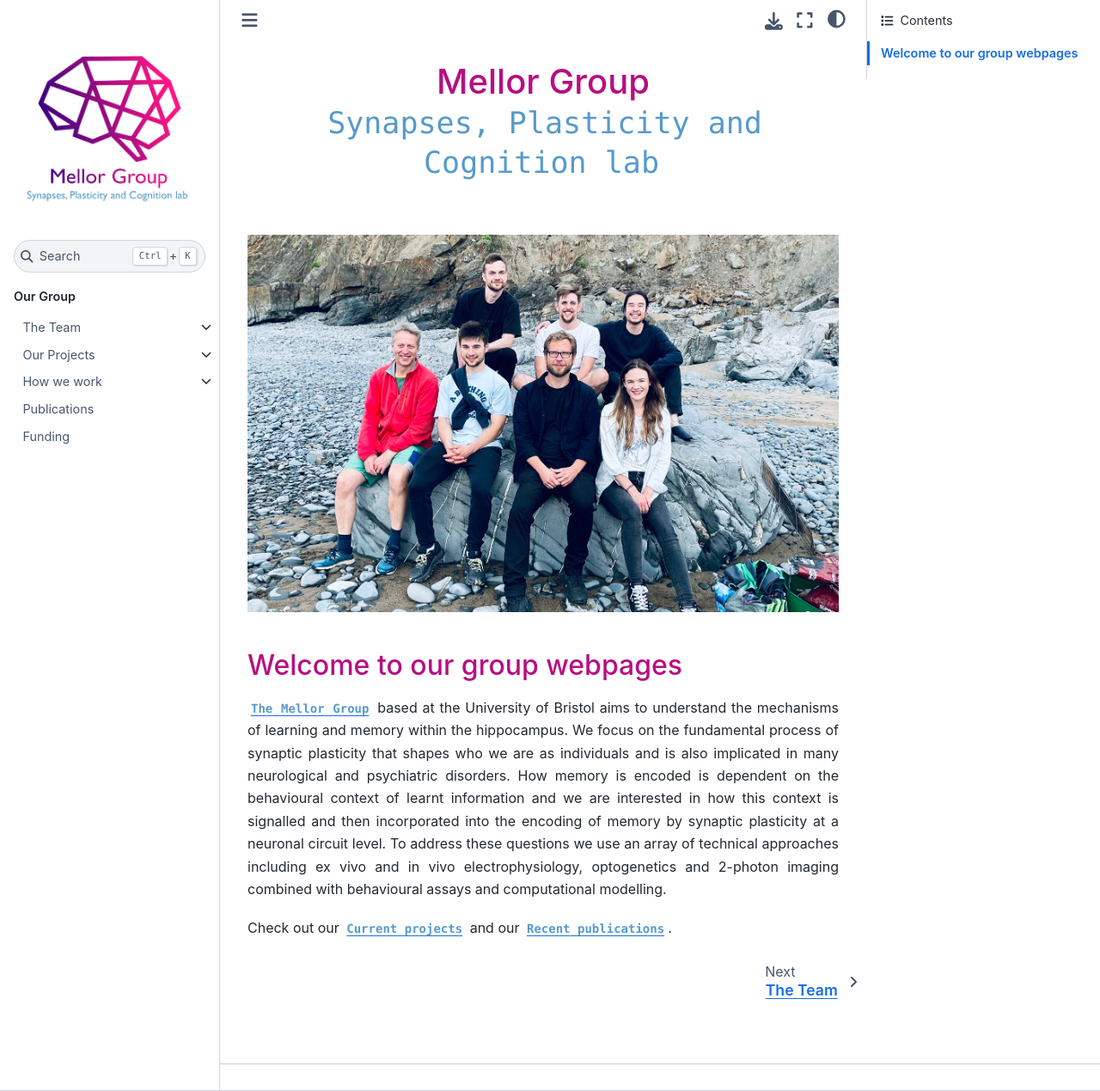
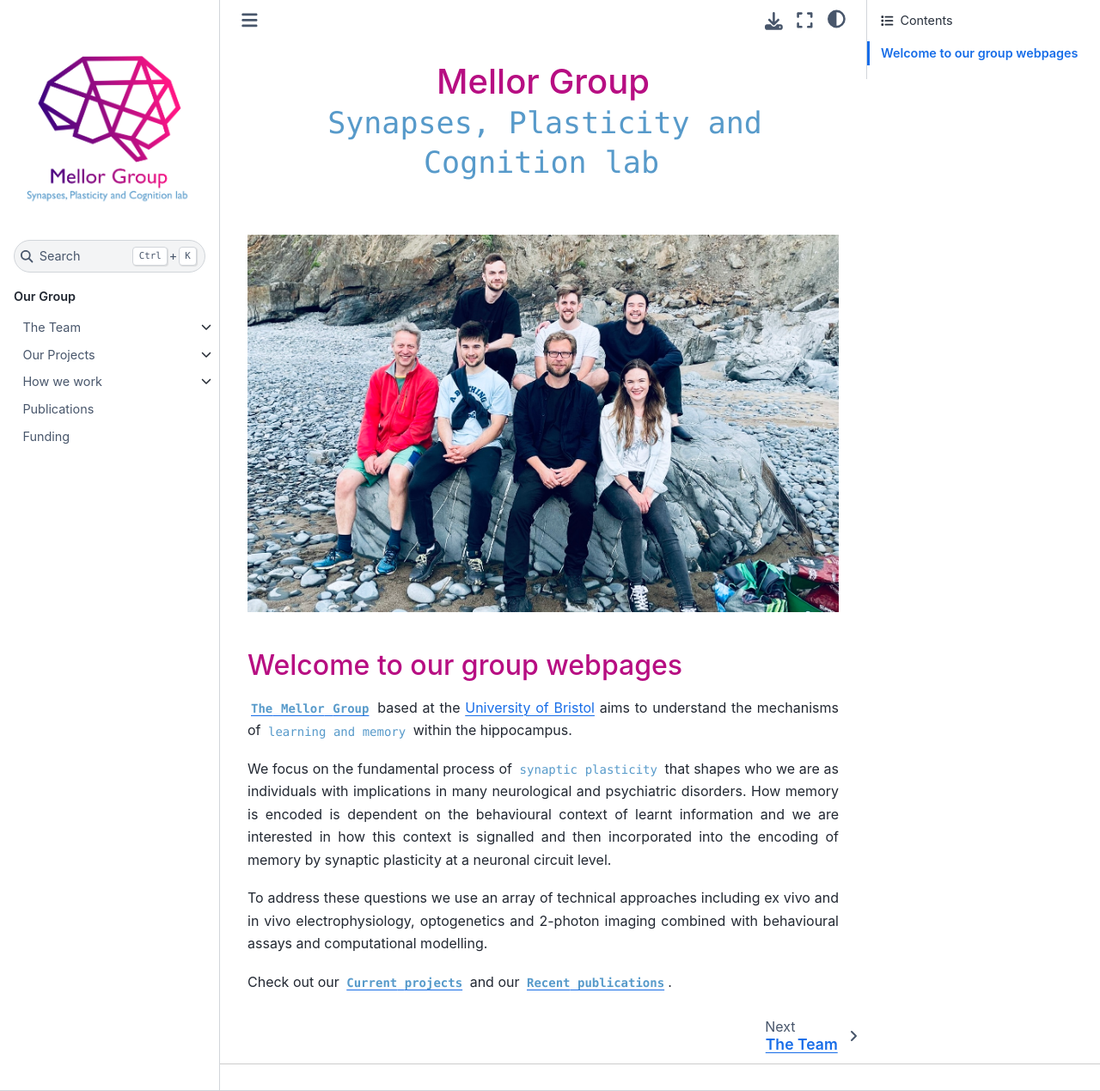
Before and after one commit to mellor-lab/mellor-lab.github.io, a Jupyter Book: the page built from book/contents/welcome.md, in a window 1280 px wide and 1269 px high. Shown: the whole window at 86% size. Built offline with Jupyter Book 1.0.4 settings and Sphinx 7.4.7 and the Sphinx Book theme 1.1.4, drawn with Linux system fonts in a browser that asks for light colours.

Commit message:
Update welcome.md

```diff
--- a/book/contents/welcome.md
+++ b/book/contents/welcome.md
@@ -7,6 +7,10 @@
 
 ### Welcome to our group webpages
 
-[`The Mellor Group`](our-team/current-members) based at the University of Bristol aims to understand the mechanisms of learning and memory within the hippocampus. We focus on the fundamental process of synaptic plasticity that shapes who we are as individuals and is also implicated in many neurological and psychiatric disorders. How memory is encoded is dependent on the behavioural context of learnt information and we are interested in how this context is signalled and then incorporated into the encoding of memory by synaptic plasticity at a neuronal circuit level. To address these questions we use an array of technical approaches including ex vivo and in vivo electrophysiology, optogenetics and 2-photon imaging combined with behavioural assays and computational modelling.
+[`The Mellor Group`](our-team/current-members) based at the [University of Bristol](https://www.bristol.ac.uk/phys-pharm-neuro/) aims to understand the mechanisms of `learning and memory` within the hippocampus.
+
+We focus on the fundamental process of `synaptic plasticity` that shapes who we are as individuals with implications in many neurological and psychiatric disorders. How memory is encoded is dependent on the behavioural context of learnt information and we are interested in how this context is signalled and then incorporated into the encoding of memory by synaptic plasticity at a neuronal circuit level.
+
+To address these questions we use an array of technical approaches including ex vivo and in vivo electrophysiology, optogenetics and 2-photon imaging combined with behavioural assays and computational modelling.
 
 Check out our [`Current projects`](projects/index) and our [`Recent publications`](publications).
```
